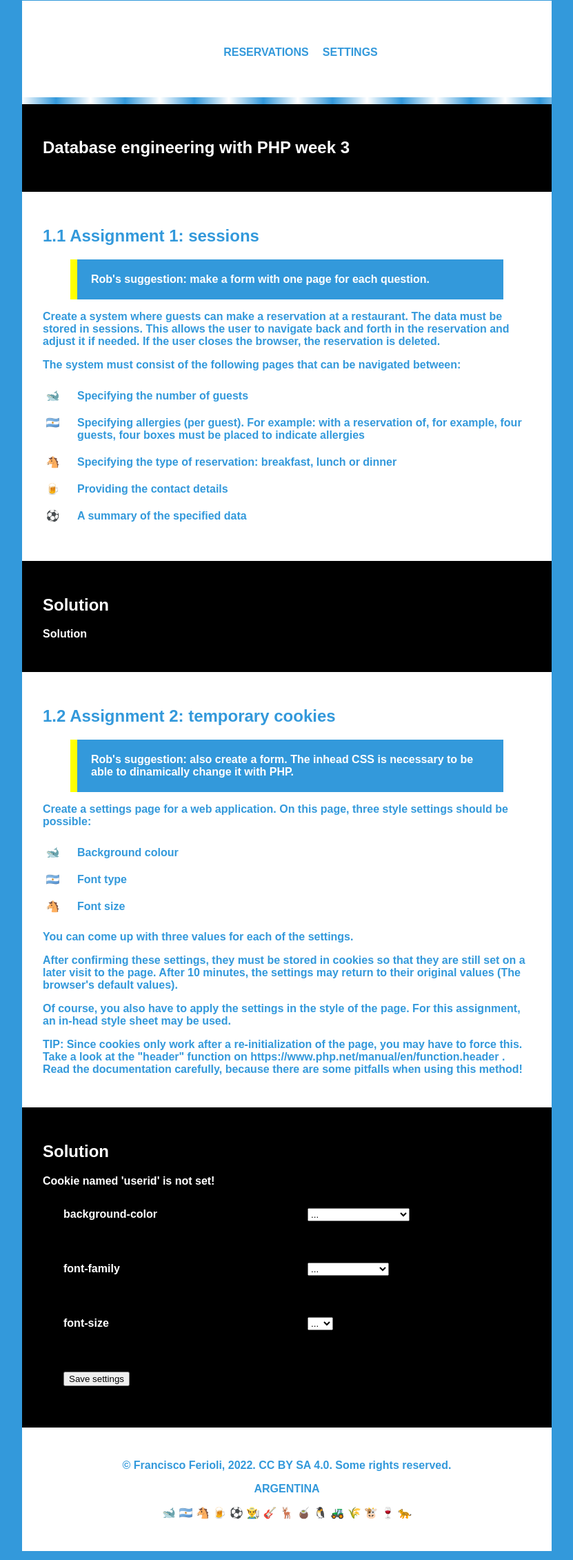
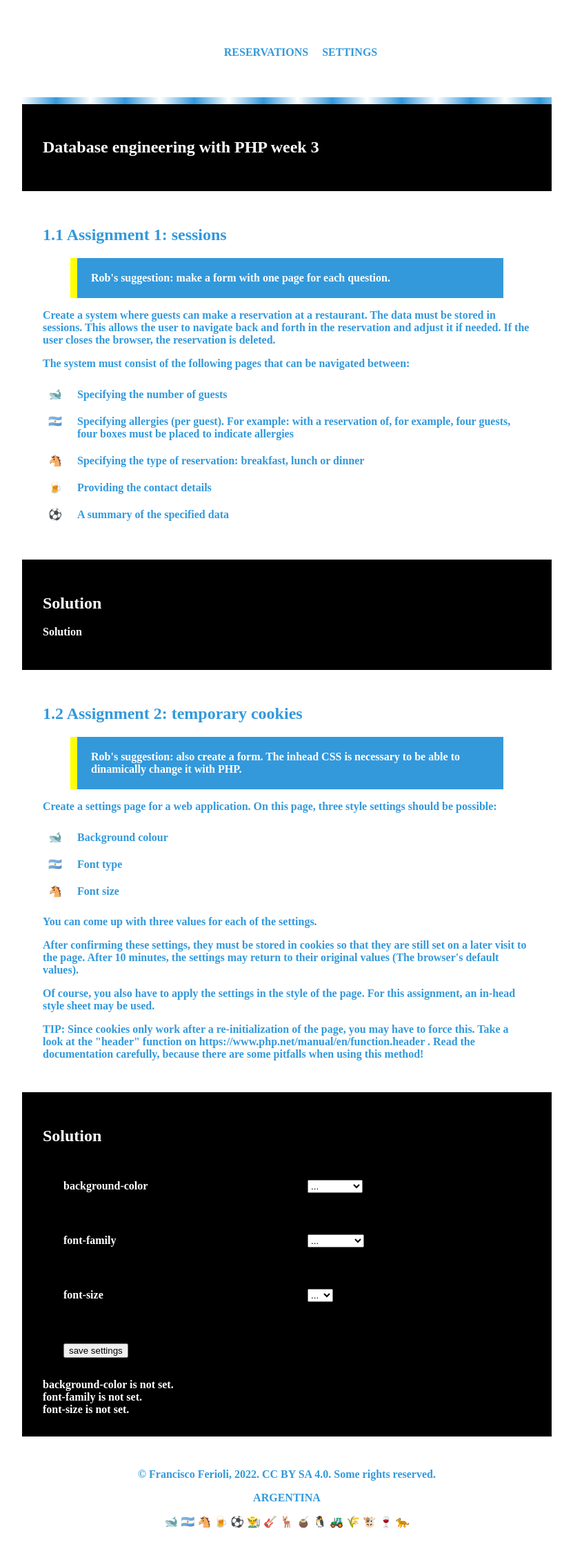
Before and after one commit to francisco-ferioli/database-engineering, a PHP site: page / in a window 1280 px wide. Shown: the whole page at 69% size, without its empty margins (224-1055 px from the left). Run offline with PHP 8.4, Linux system fonts and the light colour scheme.

Commit message:
I almost solved the cookies exercise from PHP week 2, redirect still missing

```diff
--- a/PHP/week-2/index.php
+++ b/PHP/week-2/index.php
@@ -5,7 +5,7 @@
 		<meta name="theme-color" content="#000000">
 		<meta charset="UTF-8">
 		<meta name="viewport" content="width=device-width, initial-scale=1.0">
-		<title></title>
+		<title>Week 2</title>
 		<!-- Cascading Style Sheet -->
 			<link href="css/main.css" media="all" rel="stylesheet" type="text/css">
 		<!-- Favicon-->
--- a/PHP/week-3/css/main.css
+++ b/PHP/week-3/css/main.css
@@ -1,8 +1,8 @@
+/* Dynamic */
+
 body {
-	background-color: #3399DB;
 	color: #3399DB;
 	display: grid;
-	font-family: Arial, sans-serif;
 	font-weight: bold;
 	grid-template-columns: repeat(5, 1fr);
 	margin: 0;
--- a/PHP/week-3/index.php
+++ b/PHP/week-3/index.php
@@ -1,6 +1,27 @@
-<!DOCTYPE html>
 <?php
 	// Source: https://stackoverflow.com/questions/8028957/how-to-fix-headers-already-sent-error-in-php
+
+	// It works, but why do I have to fill the form twice to get set the values?
+
+	// background-color cookie
+	$bc_name = 'background-color';
+	$bc_value = filter_input(INPUT_POST, "background-color");
+	$bc_expire = strtotime('+10 minutes');
+	setcookie($bc_name, $bc_value, $bc_expire);
+
+	// font-family cookie
+	$ff_name = 'font-family';
+	$ff_value = filter_input(INPUT_POST, "font-family");
+	$ff_expire = strtotime('+10 minutes');
+	setcookie($ff_name, $ff_value, $ff_expire);
+
+	// font-size coookie
+	$fs_name = 'font-size';
+	$fs_value = filter_input(INPUT_POST, "font-size");
+	$fs_expire = strtotime('+10 minutes');
+	setcookie($fs_name, $fs_value, $fs_expire);
+
+	/* From the book
 
 	// Set a cookie in the browser
 	$name ='userid';
@@ -8,10 +29,9 @@
 	$expire = strtotime('+10 minutes');
 	$path ='/';
 	setcookie($name, $value, $expire, $path);
-
-	// Get the value of a cookie in the browser
-	$userid = filter_input(INPUT_COOKIE,'userid', FILTER_VALIDATE_INT); // 1
+	*/
 ?>
+<!DOCTYPE html>
 <html>
 	<head>
 		<meta name="robots" content="noindex, nofollow">
@@ -21,6 +41,16 @@
 		<title></title>
 		<!-- Cascading Style Sheet -->
 			<link href="css/main.css" media="all" rel="stylesheet" type="text/css">
+			<style>
+				body {
+					background-color: <?= filter_input(INPUT_COOKIE, "background-color")?>;
+					font-family: <?= filter_input(INPUT_COOKIE, "font-family")?>;
+				}
+
+				p, li {
+					font-size: <?= filter_input(INPUT_COOKIE, "font-size")?>;
+				}
+			</style>
 		<!-- Favicon-->
 			<link rel="icon" type="image/svg+xml" href="img/upload.png">
 	</head>
@@ -80,14 +110,6 @@
 			</div>
 			<div id="colored_div">
 				<h2>Solution</h2>
-				<?php
-					if(!isset($_COOKIE[$name])) {
-						 echo "Cookie named '" . $name . "' is not set!";
-					} else {
-						 echo "Cookie '" . $name . "' is set!<br>";
-						 echo "Value is: " . $_COOKIE[$name];
-					}
-				?>
 				<form action="" method="post">
 					<div>
 						<label for="background-color">background-color</label>
@@ -95,9 +117,9 @@
 					<div>
 						<select name="background-color" id="background-color">
 								<option value="">...</option>
-								<option value="Black">Black - #000000</option>
-								<option value="Light-blue">Light blue - #3399DB</option>
-								<option value="White">White - #ffffff</option>
+								<option value="#000000">Black</option>
+								<option value="#3399DB">Light blue</option>
+								<option value="#ffffff">White</option>
 						</select>
 					</div>
 					<div>
@@ -106,9 +128,9 @@
 					<div>
 						<select name="font-family" id="font-family">
 								<option value="">...</option>
-								<option value="Arial">Arial</option>
-								<option value="Brush Script MT">Brush Script MT</option>
-								<option value="Times">Times</option>
+								<option value="cursive">Cursive</option>
+								<option value="sans-serif">Sans serif</option>
+								<option value="serif">Serif</option>
 						</select>
 					</div>
 					<div>
@@ -117,15 +139,39 @@
 					<div>
 						<select name="font-size" id="font-size">
 								<option value="">...</option>
-								<option value="12">12</option>
-								<option value="14">14</option>
-								<option value="16">16</option>
+								<option value="12pt">12</option>
+								<option value="14pt">14</option>
+								<option value="16pt">16</option>
 						</select>
 					</div>
 					<div>
-						<input type="submit" value="Save settings">
+						<input name="save-settings" id="save-settings" type="submit" value="save settings">
 					</div>
 				</form>
+				<?php
+					if(!isset($_COOKIE[$bc_name])) {
+						 echo $bc_name . " is not set.<br>";
+					} else {
+						 echo $bc_name . " is set as " . $_COOKIE[$bc_name] . ".<br>";
+					}
+					if(!isset($_COOKIE[$ff_name])) {
+						 echo $ff_name . " is not set.<br>";
+					} else {
+						 echo $ff_name . " is set as " . $_COOKIE[$ff_name] . ".<br>";
+					}
+					if(!isset($_COOKIE[$fs_name])) {
+						 echo $fs_name . " is not set.<br>";
+					} else {
+						 echo $fs_name . " is set as " . $_COOKIE[$fs_name] . ".<br>";
+					}
+
+					/* read https://www.php.net/manual/en/function.header
+					if(filter_input(INPUT_POST, "save-settings") {
+						header('Location: ../../')
+						exit;
+					}
+					*/
+				?>
 			</div>
 		</main>
 		<footer>
```
Also changed, not shown: 12 other files.
